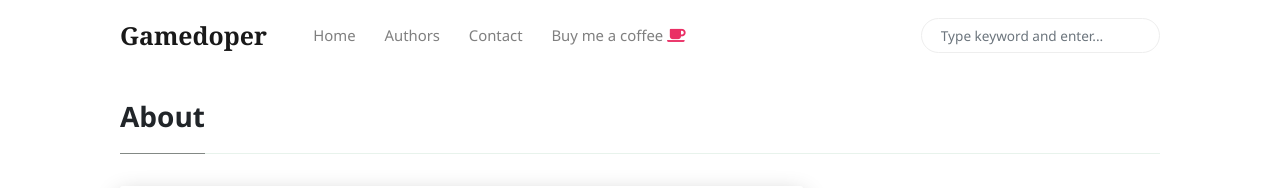
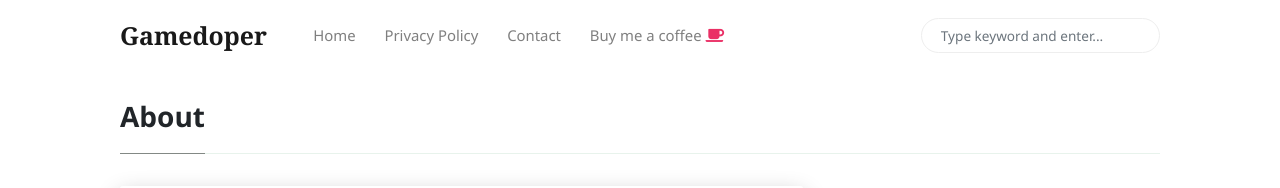
Before and after one commit to Gamedoper/Gamedoperarchives.github.io, a Jekyll site: the page built from _pages/about.md, in a window 1280 px wide. Shown: the top 188 px of the page. Built offline with Jekyll 4.4.1, drawn with Linux system fonts in a browser that asks for light colours; nearby versions of some CDN libraries; comment, search, counter and statistics services are not loaded.

Commit message:
Update menu-header.html

```diff
--- a/_includes/menu-header.html
+++ b/_includes/menu-header.html
@@ -4,7 +4,7 @@
 <a class="nav-link" href="{{site.baseurl}}/index.html">Home</a>
 </li>
 <li class="nav-item">
-<a class="nav-link" href="{{site.baseurl}}/authors-list.html">Authors</a>
+<a class="nav-link" href="{{site.baseurl}}/_pages/privacy-policy.md">Privacy Policy</a>
 </li>
 <li class="nav-item">
 <a class="nav-link" href="{{site.baseurl}}/contact.html">Contact</a>
```
